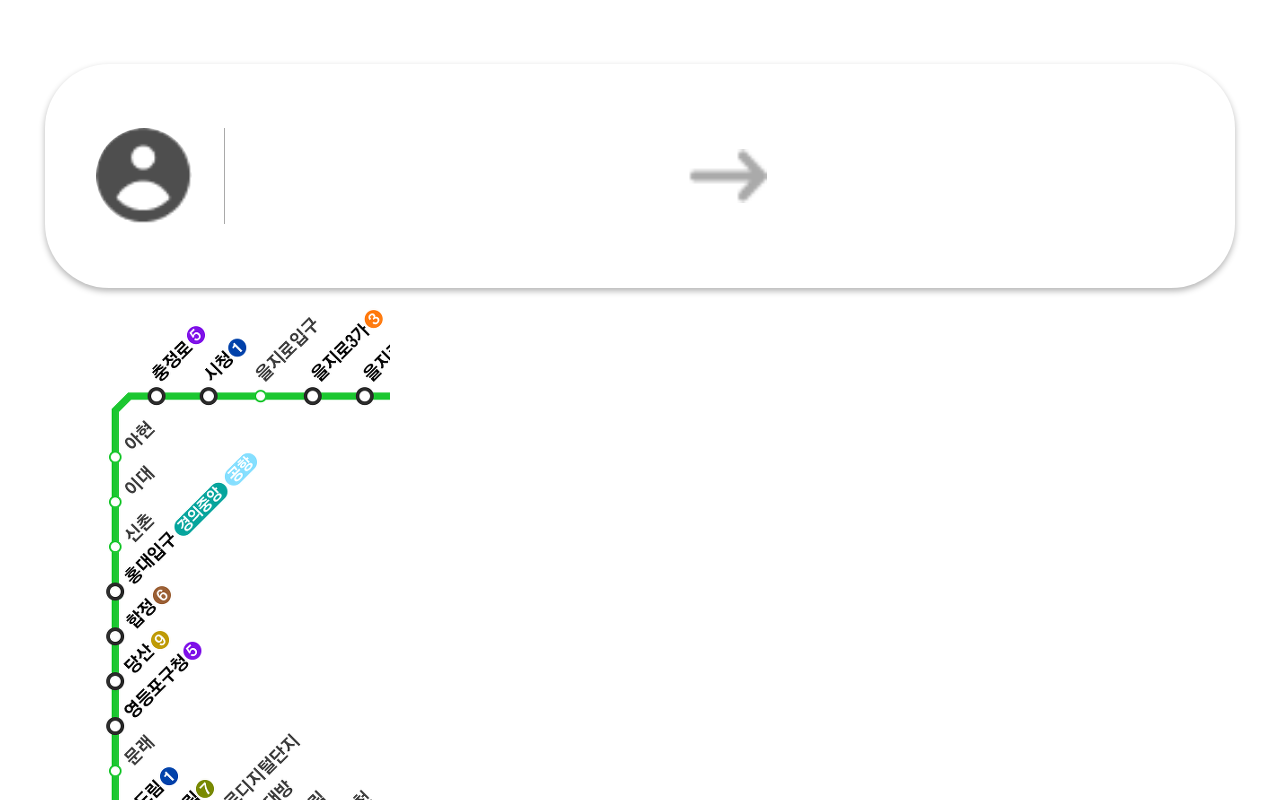
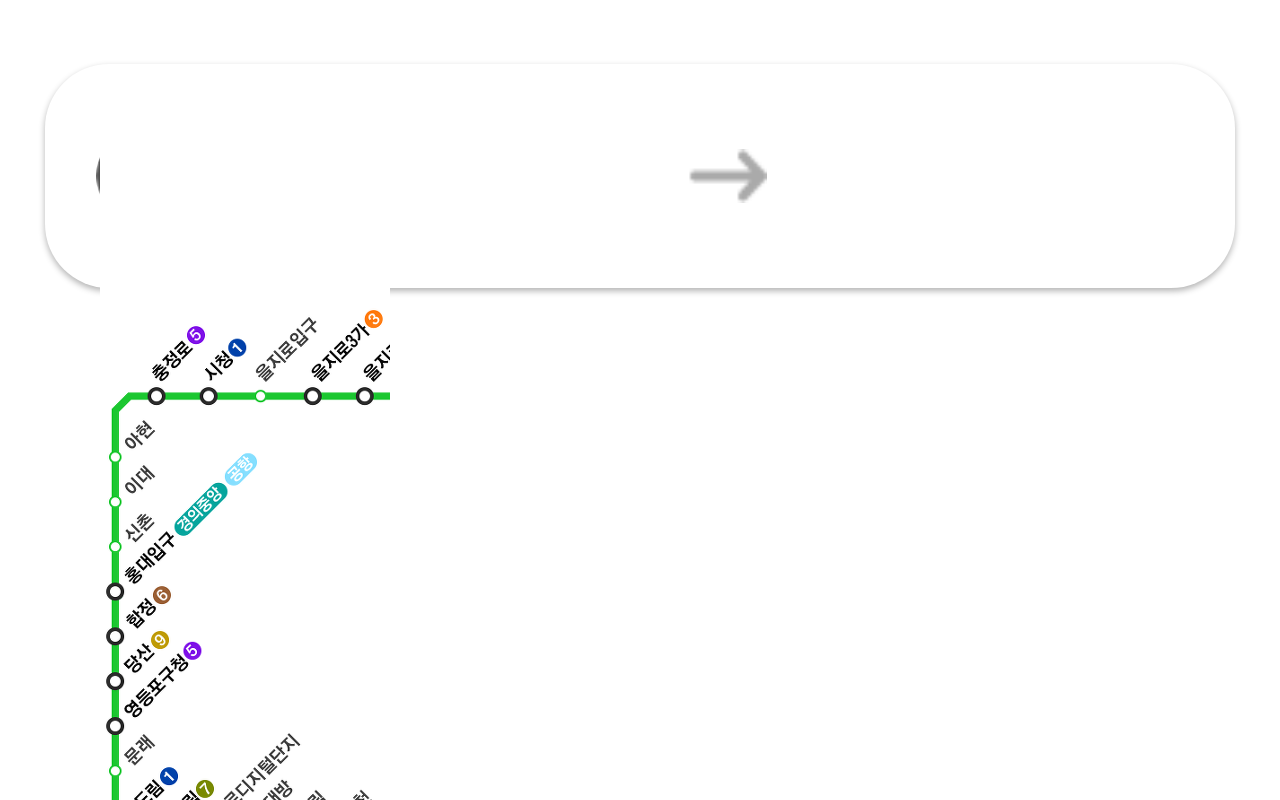
Before and after one commit to kim-song-jun/POSTROFIT, a Vue app in the folder postrofit/: page /#/MainPage in a window 1280 px wide. Built offline with nearby package versions, Linux system fonts and the light colour scheme.

Commit message:
F [ADD] Line2 에서 toggle button이 이미지와 함께 움직이게 하도록 수정함

```diff
--- a/postrofit/src/components/SubWay/Line2.vue
+++ b/postrofit/src/components/SubWay/Line2.vue
@@ -1,6 +1,5 @@
 <template>
   <div class="Line2-Containter">
-    <div class="Line2-ImageContainer">
     <img
       src="../../assets/images/노선도.png"
       usemap="#image_map"
@@ -12,18 +11,16 @@
         :key="key"
         :alt="item.name"
         :title="item.name"
-          :coords="`${item.left},${item.top},${this.isTransfer(
-            item.isTransfer,
-          )}`"
+        :coords="`${item.left},${item.top},${this.isTransfer(item.isTransfer)}`"
         shape="circle"
         @click="this.clickHandler($event, item)"
       />
     </map>
     <StationSelect
+      class="StationSelect"
       v-if="$store.state.clicked"
       :clickedItem="this.clickedItem"
     ></StationSelect>
-    </div>
   </div>
 </template>
 
@@ -39,6 +36,8 @@ export default {
     return {
       line2: line2Data.stations,
       clickedItem: {},
+      currentX: 0,
+      currentY: 0,
     };
   },
   methods: {
@@ -46,10 +45,12 @@ export default {
       console.log(event.clientX);
       console.log(event.clientY);
       this.$store.commit('toggleClicked');
+      this.currentX = event.clientX;
+      this.currentY = event.clientY;
       // item.left = item.left + 100;
       this.clickedItem = {
-        x: event.clientX,
-        y: event.clientY,
+        x: this.currentX,
+        y: this.currentY,
       };
       this.$store.commit('setSelectedStation', item);
     },
@@ -65,12 +66,9 @@ export default {
 
 <style>
 .Line2-Containter {
+  position: relative;
   overflow: auto;
   width: 390px;
   height: 844px;
 }
-.Line2-ImageContainer {
-  width: 100%;
-  height: 100%;
-}
 </style>
--- a/postrofit/src/components/stationSelect.vue
+++ b/postrofit/src/components/stationSelect.vue
@@ -73,7 +73,7 @@ export default {
 <style>
 .stationSelect_container {
   display: flex;
-  position: fixed;
+  position: absolute;
   z-index: 10;
   top: v-bind(top);
   left: v-bind(left);
```
Lines whose indentation alone changed are shown as unchanged.
